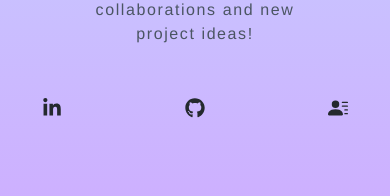
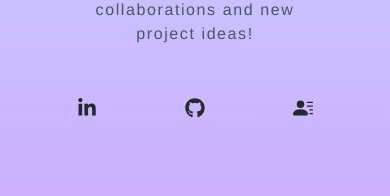
Before and after one commit to Hidnish/portfolio-nextjs, a Next.js app: page / in a window 390 px wide. Shown: the part 556-752 px from the top of the page. Built offline with nearby package versions, Linux system fonts and the light colour scheme.

Commit message:
Fix margin between icons

```diff
--- a/components/Main.jsx
+++ b/components/Main.jsx
@@ -25,12 +25,12 @@ const Main = () => {
 						look around and don&apos;t hesitate to contact me for
 						collaborations and new project ideas!
 					</p>
-					<div className="flex items-center justify-between max-w-[330px] m-auto py-4">
+					<div className="flex items-center justify-center md:justify-between max-w-[330px] m-auto py-4">
 						<a
 							href="https://www.linkedin.com/in/hideo-tommaso-nishimura-5029b0159/"
 							target="_blank"
 							rel="noreferrer"
-							className="rounded-full p-3 cursor-pointer hover:bg-[#0072b1] hover:text-white ease-in duration-200"
+							className="rounded-full p-3 mx-8 cursor-pointer hover:bg-[#0072b1] hover:text-white ease-in duration-200"
 						>
 							<FaLinkedinIn size={20} />
 						</a>
@@ -38,13 +38,13 @@ const Main = () => {
 							href="https://github.com/Hidnish"
 							target="_blank"
 							rel="noreferrer"
-							className="rounded-full p-3 cursor-pointer hover:bg-github hover:text-white ease-in duration-200"
+							className="rounded-full p-3 mx-8 cursor-pointer hover:bg-github hover:text-white ease-in duration-200"
 						>
 							<FaGithub size={20} />
 						</a>
 						<a
 							href="#contacts"
-							className="rounded-full p-3 cursor-pointer hover:bg-[#C85250] hover:text-white ease-in duration-200"
+							className="rounded-full p-3 mx-8 cursor-pointer hover:bg-[#C85250] hover:text-white ease-in duration-200"
 						>
 							<BsPersonLinesFill size={20} />
 						</a>
```
